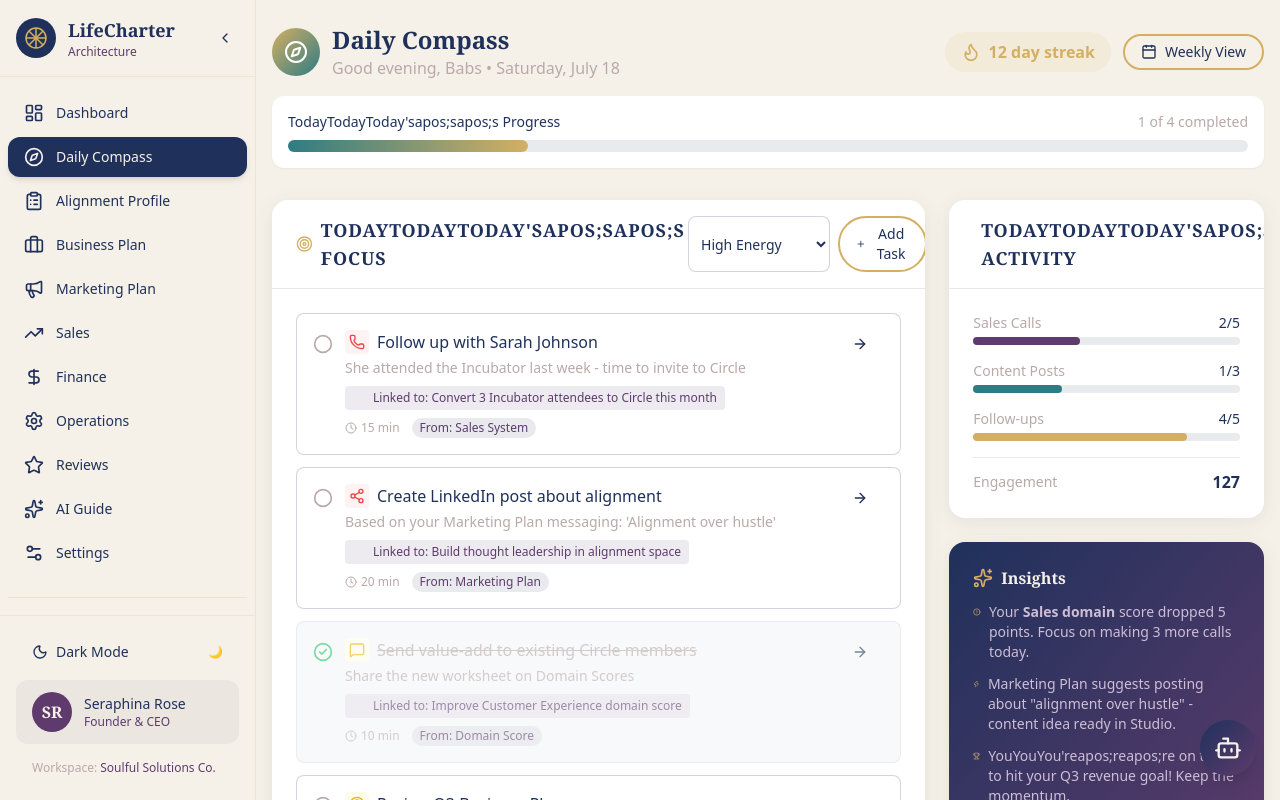
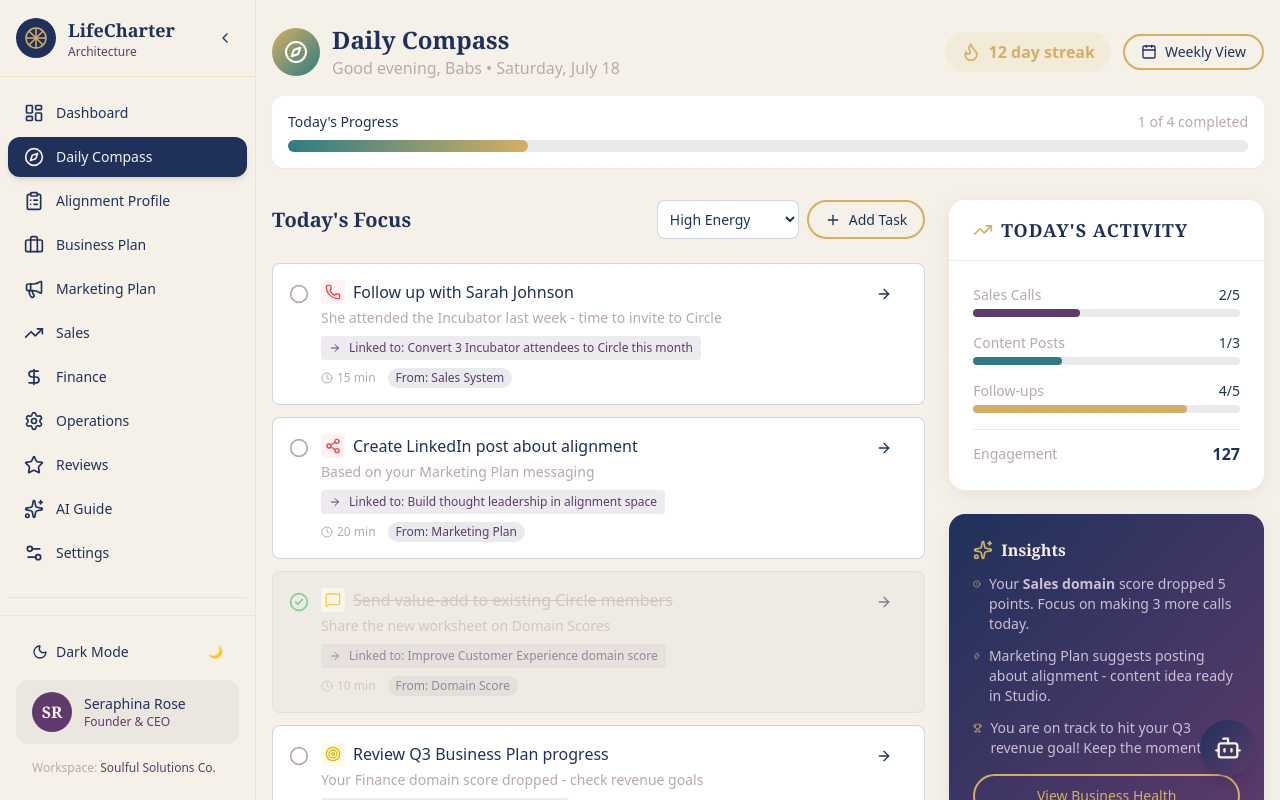
Before and after one commit to ButterflyBabs/LifeCharter-Architecture, a Next.js app: page /daily-compass in a window 1280 px wide. Shown: the top 800 px of the page. Built offline with nearby package versions, Linux system fonts and the light colour scheme.

Commit message:
Fix Daily Compass page with proper JSX escaping

```diff
--- a/src/app/daily-compass/page.tsx
+++ b/src/app/daily-compass/page.tsx
@@ -71,7 +71,7 @@ export default function DailyCompassPage() {
       id: "2",
       type: "content",
       title: "Create LinkedIn post about alignment",
-      description: "Based on your Marketing Plan messaging: 'Alignment over hustle'",
+      description: "Based on your Marketing Plan messaging",
       estimatedTime: 20,
       priority: "high",
       completed: false,
@@ -204,7 +204,7 @@ export default function DailyCompassPage() {
         <div className="bg-white dark:bg-[#1F315B] rounded-xl p-4 shadow-sm">
           <div className="flex items-center justify-between mb-2">
             <span className="text-sm font-medium text-[#1F315B] dark:text-[#F6F1E8]">
-              TodayTodayToday'sapos;sapos;s Progress
+              Today&apos;s Progress
             </span>
             <span className="text-sm text-[#B9A9A9]">
               {completedCount} of {totalCount} completed
@@ -222,13 +222,11 @@ export default function DailyCompassPage() {
       <div className="grid grid-cols-1 lg:grid-cols-3 gap-6">
         {/* Main Focus Area */}
         <div className="lg:col-span-2 space-y-6">
-          {/* TodayTodayToday'sapos;sapos;s Focus */}
-          <Card>
-            <CardHeader className="flex flex-row items-center justify-between">
-              <CardTitle className="text-lg flex items-center gap-2">
-                <Target className="w-5 h-5 text-[#D4AF63]" />
-                TodayTodayToday'sapos;sapos;s Focus
-              </CardTitle>
+          {/* Action Bar */}
+          <div className="flex justify-between items-center">
+            <h2 className="text-xl font-semibold text-[#1F315B] dark:text-[#F6F1E8]">
+              Today&apos;s Focus
+            </h2>
             <div className="flex gap-2">
               <select
                 className="text-sm p-2 rounded-lg border border-[#1F315B]/20 bg-white dark:bg-[#1F315B]"
@@ -244,8 +242,10 @@ export default function DailyCompassPage() {
                 Add Task
               </Button>
             </div>
-            </CardHeader>
-            <CardContent className="space-y-3">
+          </div>
+
+          {/* Focus Items */}
+          <div className="space-y-3">
             {focusItems.map((item) => (
               <div
                 key={item.id}
@@ -277,10 +277,9 @@ export default function DailyCompassPage() {
                     </div>
                     <p className="text-sm text-[#B9A9A9] mb-2">{item.description}</p>
 
-                      {/* Linked Goal */}
                     {item.linkedGoal && (
                       <div className="flex items-center gap-2 text-xs text-[#5E3B6C] dark:text-[#CDBED6] bg-[#5E3B6C]/10 px-2 py-1 rounded w-fit">
-                          <Link className="w-3 h-3" href={`/business-plan`} />
+                        <ArrowRight className="w-3 h-3" />
                         <span>Linked to: {item.linkedGoal}</span>
                       </div>
                     )}
@@ -301,8 +300,7 @@ export default function DailyCompassPage() {
                 </div>
               </div>
             ))}
-            </CardContent>
-          </Card>
+          </div>
 
           {/* Quick Actions */}
           <div className="grid grid-cols-2 md:grid-cols-4 gap-3">
@@ -360,7 +358,7 @@ export default function DailyCompassPage() {
             <CardHeader>
               <CardTitle className="text-lg flex items-center gap-2">
                 <TrendingUp className="w-5 h-5 text-[#D4AF63]" />
-                TodayTodayToday'sapos;sapos;s Activity
+                Today&apos;s Activity
               </CardTitle>
             </CardHeader>
             <CardContent className="space-y-4">
@@ -417,13 +415,13 @@ export default function DailyCompassPage() {
                 <div className="flex items-start gap-2">
                   <Zap className="w-4 h-4 text-[#D4AF63] mt-0.5" />
                   <p className="text-[#CDBED6]">
-                    Marketing Plan suggests posting about &quot;alignment over hustle&quot; - content idea ready in Studio.
+                    Marketing Plan suggests posting about alignment - content idea ready in Studio.
                   </p>
                 </div>
                 <div className="flex items-start gap-2">
                   <Trophy className="w-4 h-4 text-[#D4AF63] mt-0.5" />
                   <p className="text-[#CDBED6]">
-                    YouYouYou'reapos;reapos;re on track to hit your Q3 revenue goal! Keep the momentum.
+                    You are on track to hit your Q3 revenue goal! Keep the momentum.
                   </p>
                 </div>
               </div>
```
Lines whose indentation alone changed are shown as unchanged.
